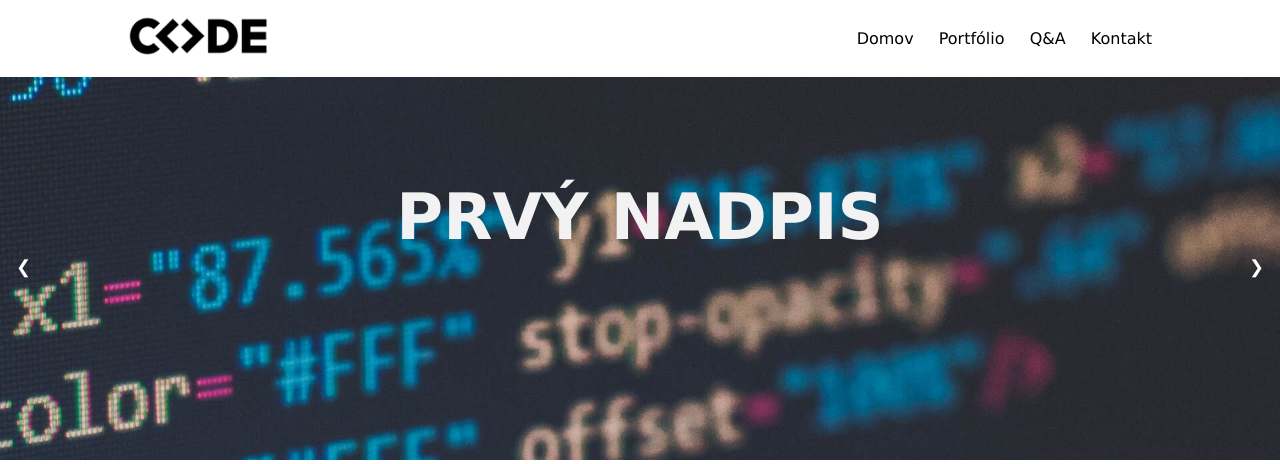
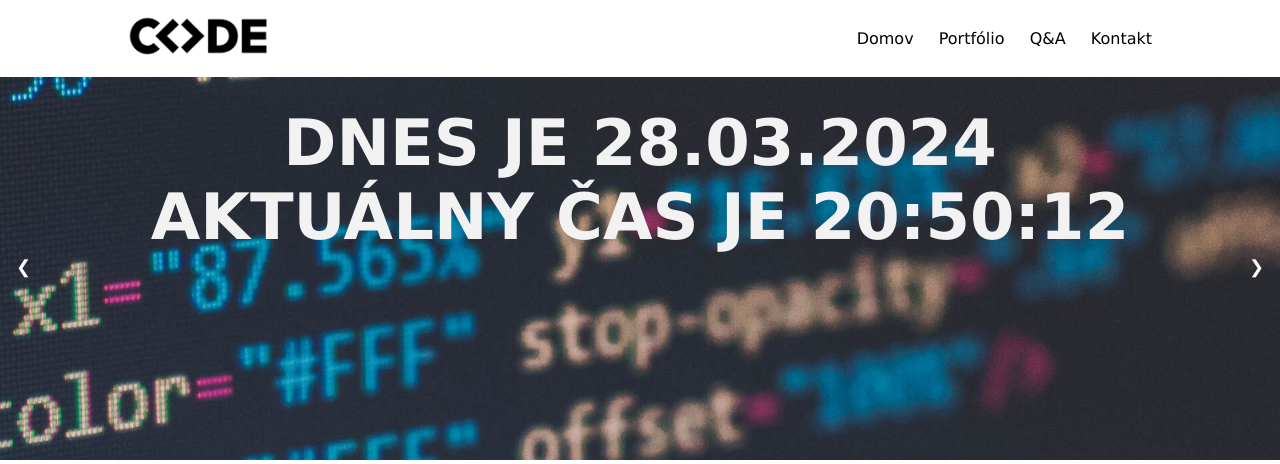
Before and after one commit to veremchukivan/shablon, a PHP site: page / in a window 1280 px wide. Shown: the top 464 px of the page. Run offline with PHP 8.4, Linux system fonts and the light colour scheme.

Commit message:
fix header"

```diff
--- a/sablona/index.php
+++ b/sablona/index.php
@@ -33,7 +33,7 @@
         <div class="slide fade">
           <img src="img/banner1.jpg">
           <div class="slide-text">
-            Prvý nadpis
+              <?php echo "<h1>Henlo world</h1>"; echo "Dnes je " . date("d.m.Y") . "<br>"; echo "Aktuálny čas je " . date("H:i:s") . "<br>"; ?>
           </div>
         </div>
 
```
